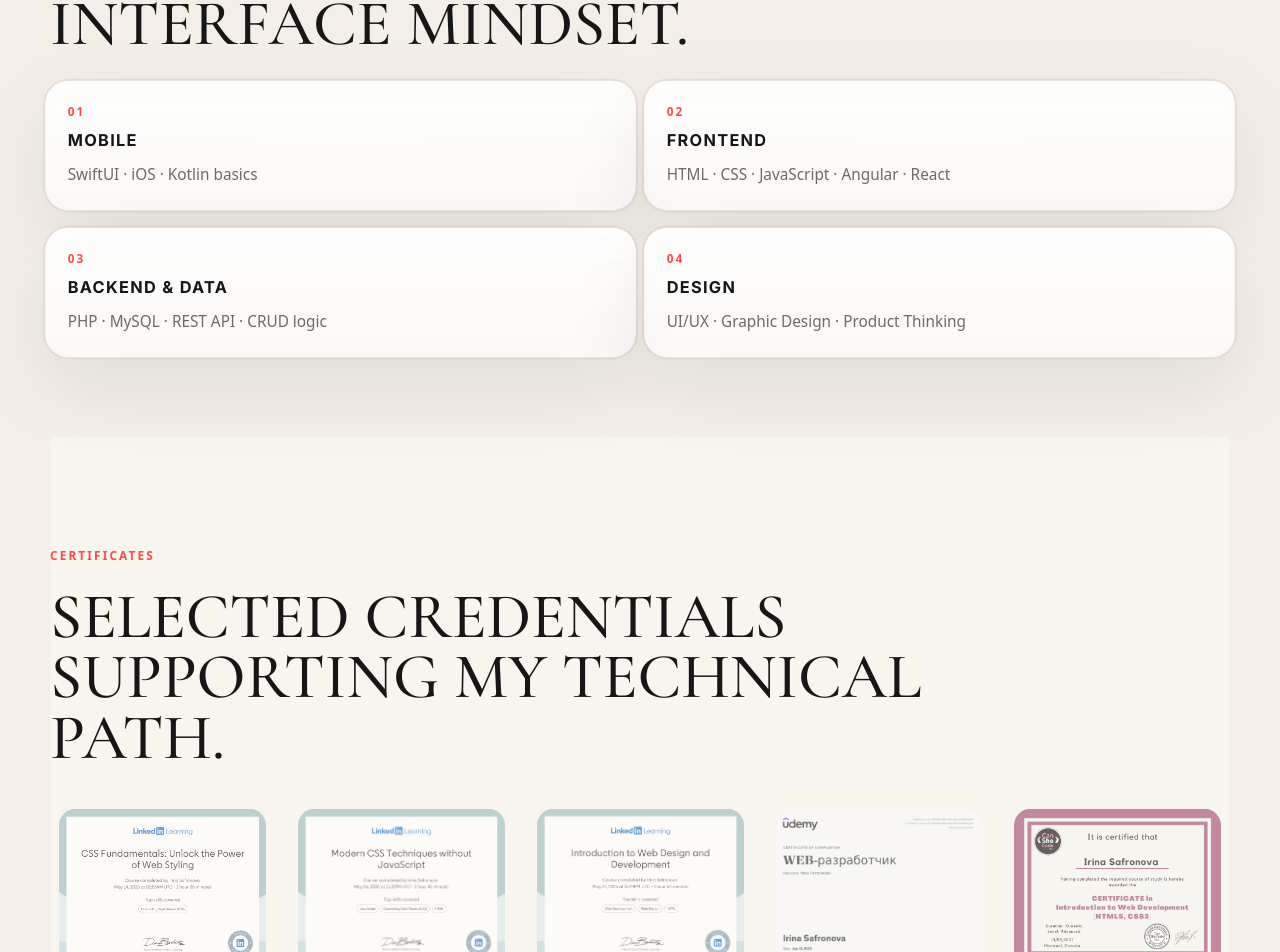
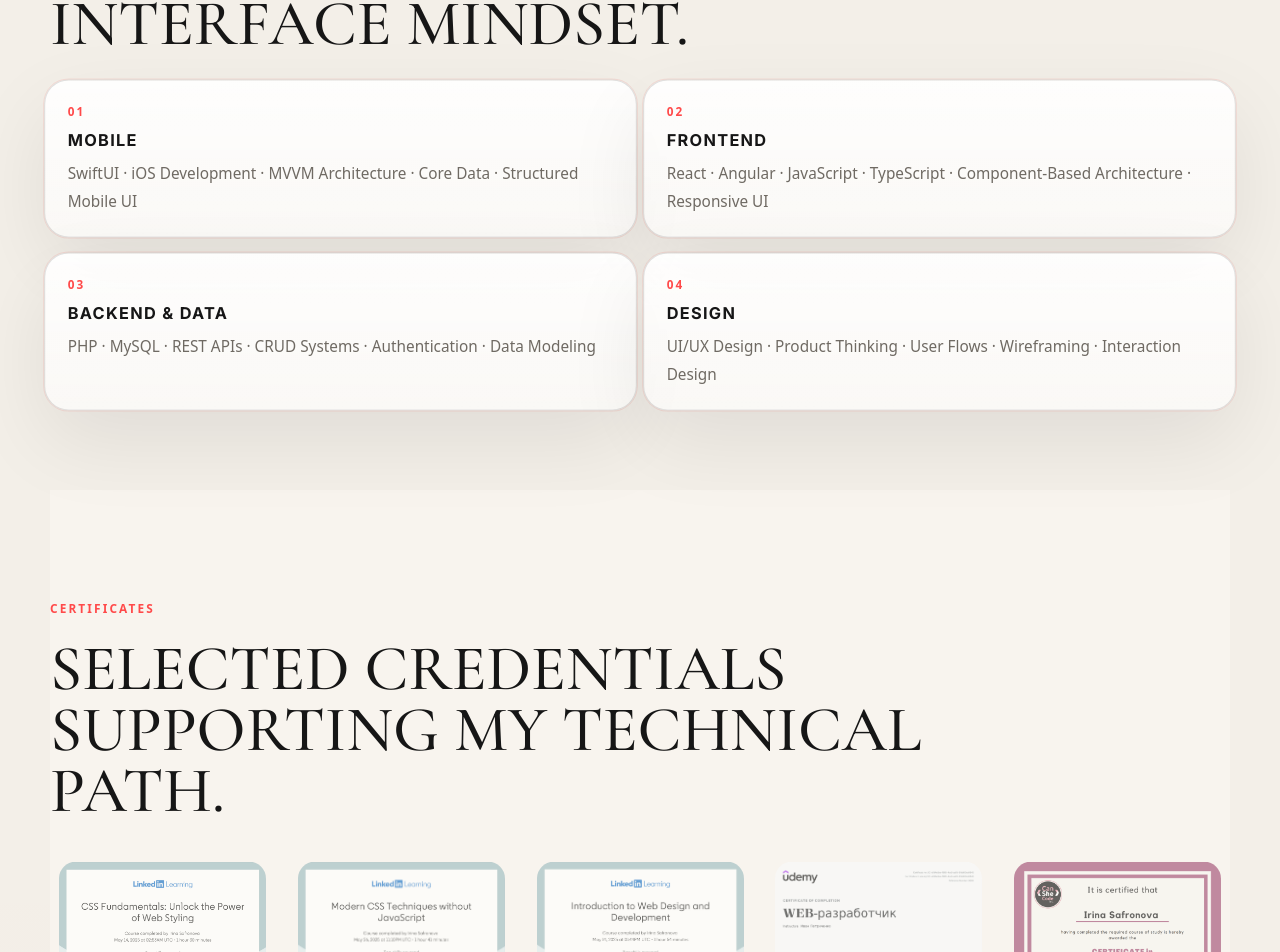
Before and after one commit to rabbitrunout/rabbitrunout.github.io, a React (Create React App) app: page / in a window 1280 px wide. Shown: the part 5097-6049 px from the top of the page. Built offline with nearby package versions, Linux system fonts and the light colour scheme.

Commit message:
updated Skills

```diff
--- a/src/components/Skills.js
+++ b/src/components/Skills.js
@@ -12,25 +12,25 @@ const Skills = () => {
         <article className="skill-block">
           <p className="skill-block__index">01</p>
           <h3>Mobile</h3>
-          <p>SwiftUI · iOS · Kotlin basics</p>
+          <p>SwiftUI · iOS Development · MVVM Architecture · Core Data · Structured Mobile UI</p>
         </article>
 
         <article className="skill-block">
           <p className="skill-block__index">02</p>
           <h3>Frontend</h3>
-          <p>HTML · CSS · JavaScript · Angular · React</p>
+          <p>React · Angular · JavaScript · TypeScript · Component-Based Architecture · Responsive UI</p>
         </article>
 
         <article className="skill-block">
           <p className="skill-block__index">03</p>
           <h3>Backend & Data</h3>
-          <p>PHP · MySQL · REST API · CRUD logic</p>
+          <p>PHP · MySQL · REST APIs · CRUD Systems · Authentication · Data Modeling</p>
         </article>
 
         <article className="skill-block">
           <p className="skill-block__index">04</p>
           <h3>Design</h3>
-          <p>UI/UX · Graphic Design · Product Thinking</p>
+          <p>UI/UX Design · Product Thinking · User Flows · Wireframing · Interaction Design</p>
         </article>
       </div>
     </section>
```
Also changed, not shown: src/App.css (line endings or trailing spaces).
